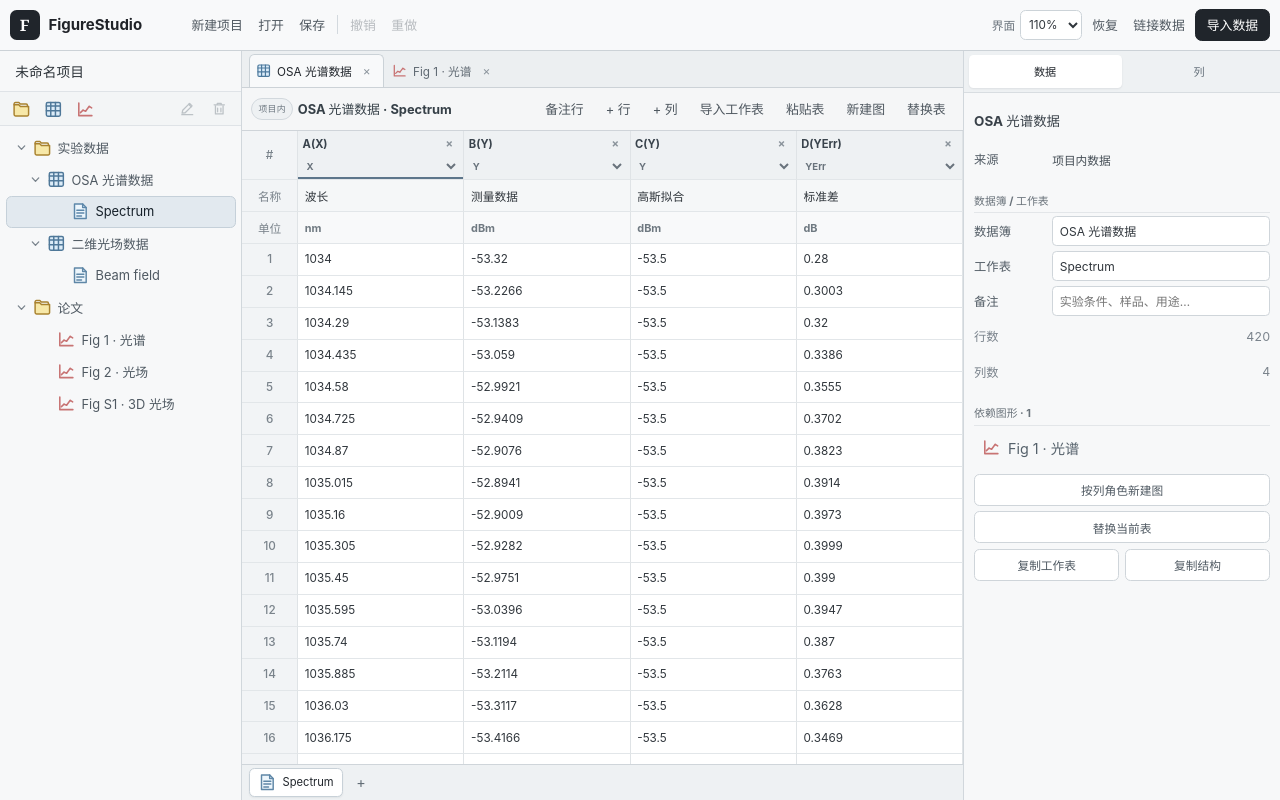
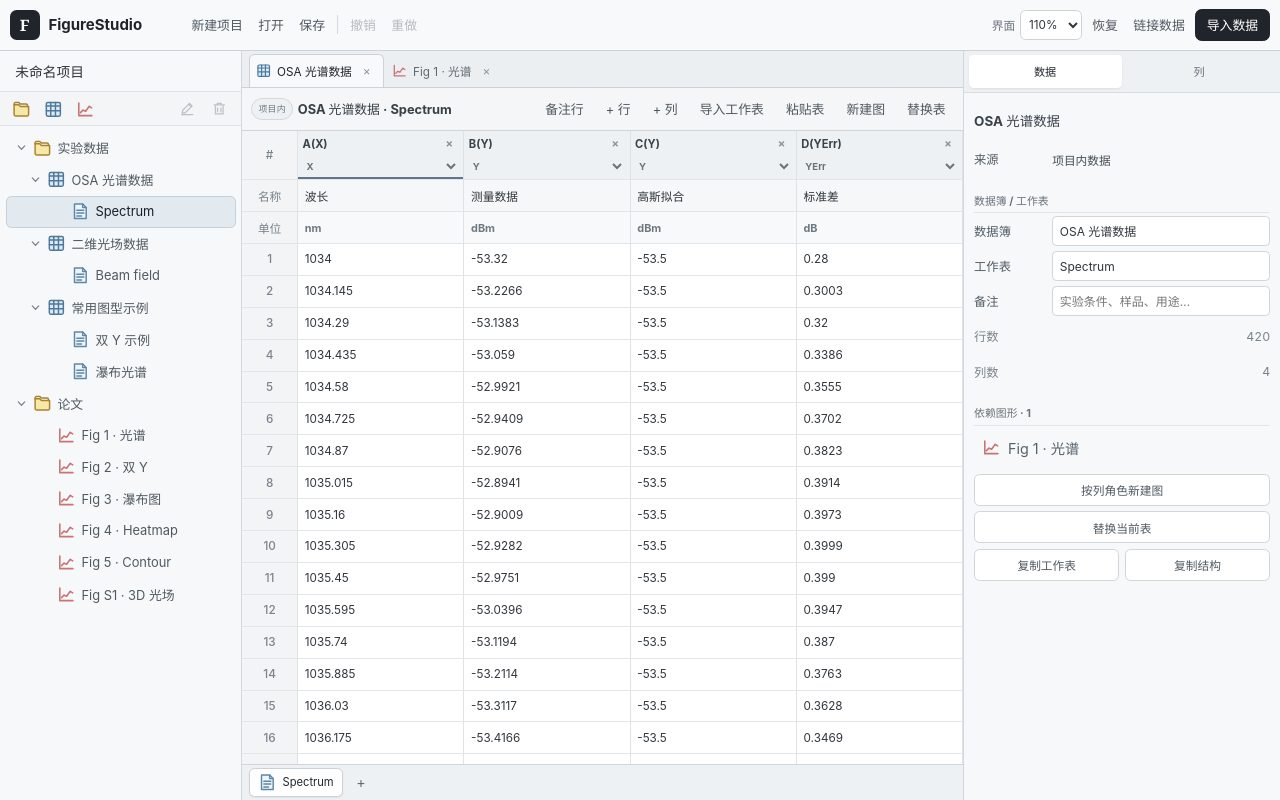
Before and after one commit to FenLynn/gpt-pub, a React (Vite) app in the folder projects/1-桌面软件/108-FigureStudio/web/: page / in a window 1280 px wide. Built offline with nearby package versions, Linux system fonts and the light colour scheme.

Commit message:
P108 add ready-to-test dual-Y waterfall and contour demos

```diff
--- a/projects/1-桌面软件/108-FigureStudio/web/src/data/demo.ts
+++ b/projects/1-桌面软件/108-FigureStudio/web/src/data/demo.ts
@@ -1,4 +1,4 @@
-import { defaultDataRef, sheetToDataset } from "./adapter";
+import { defaultDataRef } from "./adapter";
 import type {
   DataBook,
   DataSheet,
@@ -119,9 +119,124 @@ export function createFieldSheet(): DataSheet {
     columns,
     metadata: {
       rowCoordinates,
+      rowCoordinateByColumnId: Object.fromEntries(
+        rowCoordinates.map((value, index) => [
+          "row-" + String(index + 1),
+          value
+        ])
+      ),
       rowAxisName: "Y",
       rowAxisUnit: "mm"
     }
+  };
+}
+
+export function createDualYAxisSheet(): DataSheet {
+  const current: number[] = [];
+  const output: number[] = [];
+  const efficiency: number[] = [];
+
+  for (let i = 0; i < 36; i += 1) {
+    const x = 0.4 + i * 0.08;
+    const aboveThreshold = Math.max(0, x - 0.72);
+    current.push(Number(x.toFixed(3)));
+    output.push(
+      Number(
+        (
+          0.08 +
+          14.5 * aboveThreshold +
+          0.25 * Math.sin(i * 0.35)
+        ).toFixed(3)
+      )
+    );
+    efficiency.push(
+      Number(
+        (
+          4 +
+          58 * (1 - Math.exp(-aboveThreshold * 1.7))
+        ).toFixed(2)
+      )
+    );
+  }
+
+  return {
+    id: id("sheet-double-y"),
+    name: "双 Y 示例",
+    source: { kind: "embedded" },
+    columns: [
+      {
+        id: "pump-current",
+        name: "泵浦电流",
+        unit: "A",
+        role: "X",
+        values: current
+      },
+      {
+        id: "output-power",
+        name: "输出功率",
+        unit: "W",
+        role: "Y",
+        values: output
+      },
+      {
+        id: "efficiency",
+        name: "光光效率",
+        unit: "%",
+        role: "Y",
+        values: efficiency
+      }
+    ]
+  };
+}
+
+export function createWaterfallSheet(): DataSheet {
+  const wavelength: number[] = [];
+  const columns: DataSheet["columns"] = [];
+
+  for (let i = 0; i < 240; i += 1) {
+    wavelength.push(Number((1048 + i * 0.13).toFixed(3)));
+  }
+
+  columns.push({
+    id: "waterfall-wavelength",
+    name: "波长",
+    unit: "nm",
+    role: "X",
+    values: wavelength
+  });
+
+  for (let row = 0; row < 7; row += 1) {
+    const pump = 0.6 + row * 0.2;
+    const center = 1061.8 + row * 0.38;
+    const values = wavelength.map((x, index) => {
+      const main =
+        Math.exp(-Math.pow((x - center) / 1.45, 2));
+      const shoulder =
+        0.22 *
+        Math.exp(-Math.pow((x - (center + 4.1)) / 0.9, 2));
+      const baseline =
+        -48 +
+        row * 1.25 +
+        0.18 * Math.sin(index * 0.24 + row);
+      return Number(
+        (baseline + 40 * main + 8 * shoulder).toFixed(3)
+      );
+    });
+
+    columns.push({
+      id: "waterfall-" + String(row + 1),
+      name: pump.toFixed(1) + " W",
+      unit: "dBm",
+      role: "Y",
+      values
+    });
+  }
+
+  return {
+    id: id("sheet-waterfall"),
+    name: "瀑布光谱",
+    source: { kind: "embedded" },
+    columns
   };
 }
 
@@ -135,8 +250,6 @@ function makeFigure(
   seriesOverrides: FigureSpec["seriesOverrides"] = {}
 ): FigureSpec {
   const dataRef = defaultDataRef(sheet);
-  const dataset = sheetToDataset(sheet);
-
   return {
     id: id("figure"),
     name,
@@ -147,12 +260,6 @@ function makeFigure(
     figureOverrides: {
       aspectMode: "4:3",
       ...defaults.figureOverrides,
-      xTitle: dataset.x.unit
-        ? dataset.x.name + " (" + dataset.x.unit + ")"
-        : dataset.x.name,
-      yTitle: dataset.ys[0]?.unit
-        ? dataset.ys[0].name + " (" + dataset.ys[0].unit + ")"
-        : dataset.ys[0]?.name || "Y",
       errorSeriesId: dataRef.yErrorColumnId,
       ...overrides
     },
@@ -184,6 +291,8 @@ export function createInitialProject(userDefaults?: UserDefaults): ProjectState
 
   const spectrumSheet = createSpectrumSheet();
   const fieldSheet = createFieldSheet();
+  const doubleYSheet = createDualYAxisSheet();
+  const waterfallSheet = createWaterfallSheet();
 
   const spectrumBook: DataBook = {
     id: id("book-spectrum"),
@@ -199,6 +308,13 @@ export function createInitialProject(userDefaults?: UserDefaults): ProjectState
     sheets: [fieldSheet]
   };
 
+  const commonPlotsBook: DataBook = {
+    id: id("book-common"),
+    name: "常用图型示例",
+    folderId: "folder-experiment",
+    sheets: [doubleYSheet, waterfallSheet]
+  };
+
   const spectrumFigure = makeFigure(
     spectrumSheet,
     "Fig 1 · 光谱",
@@ -211,9 +327,45 @@ export function createInitialProject(userDefaults?: UserDefaults): ProjectState
     }
   );
 
+  const doubleYFigure = makeFigure(
+    doubleYSheet,
+    "Fig 2 · 双 Y",
+    "double-y",
+    defaults,
+    "folder-paper",
+    {
+      legendPosition: "top-left"
+    },
+    {
+      "output-power": {
+        yAxis: "left",
+        color: "#0072B2",
+        markerVisible: true
+      },
+      efficiency: {
+        yAxis: "right",
+        color: "#D55E00",
+        markerVisible: true
+      }
+    }
+  );
+
+  const waterfallFigure = makeFigure(
+    waterfallSheet,
+    "Fig 3 · 瀑布图",
+    "waterfall",
+    defaults,
+    "folder-paper",
+    {
+      waterfallXOffset: 0.35,
+      waterfallYOffset: 4.2,
+      legendVisible: false
+    }
+  );
+
   const heatmapFigure = makeFigure(
     fieldSheet,
-    "Fig 2 · 光场",
+    "Fig 4 · Heatmap",
     "heatmap",
     defaults,
     "folder-paper",
@@ -222,6 +374,23 @@ export function createInitialProject(userDefaults?: UserDefaults): ProjectState
       yTitle: "Y (mm)",
       legendVisible: false,
       colorScale: "Viridis"
+    }
+  );
+
+  const contourFigure = makeFigure(
+    fieldSheet,
+    "Fig 5 · Contour",
+    "contour",
+    defaults,
+    "folder-paper",
+    {
+      xTitle: "X (mm)",
+      yTitle: "Y (mm)",
+      legendVisible: false,
+      colorScale: "Viridis",
+      contourLevels: 12,
+      contourFill: true,
+      contourLines: true
     }
   );
 
@@ -245,8 +414,15 @@ export function createInitialProject(userDefaults?: UserDefaults): ProjectState
     projectId: id("project"),
     name: "未命名项目",
     folders,
-    dataBooks: [spectrumBook, fieldBook],
-    figures: [spectrumFigure, heatmapFigure, surfaceFigure],
+    dataBooks: [spectrumBook, fieldBook, commonPlotsBook],
+    figures: [
+      spectrumFigure,
+      doubleYFigure,
+      waterfallFigure,
+      heatmapFigure,
+      contourFigure,
+      surfaceFigure
+    ],
     activeFigureId: spectrumFigure.id,
     defaults: {
       templateId: defaults.templateId,
```
